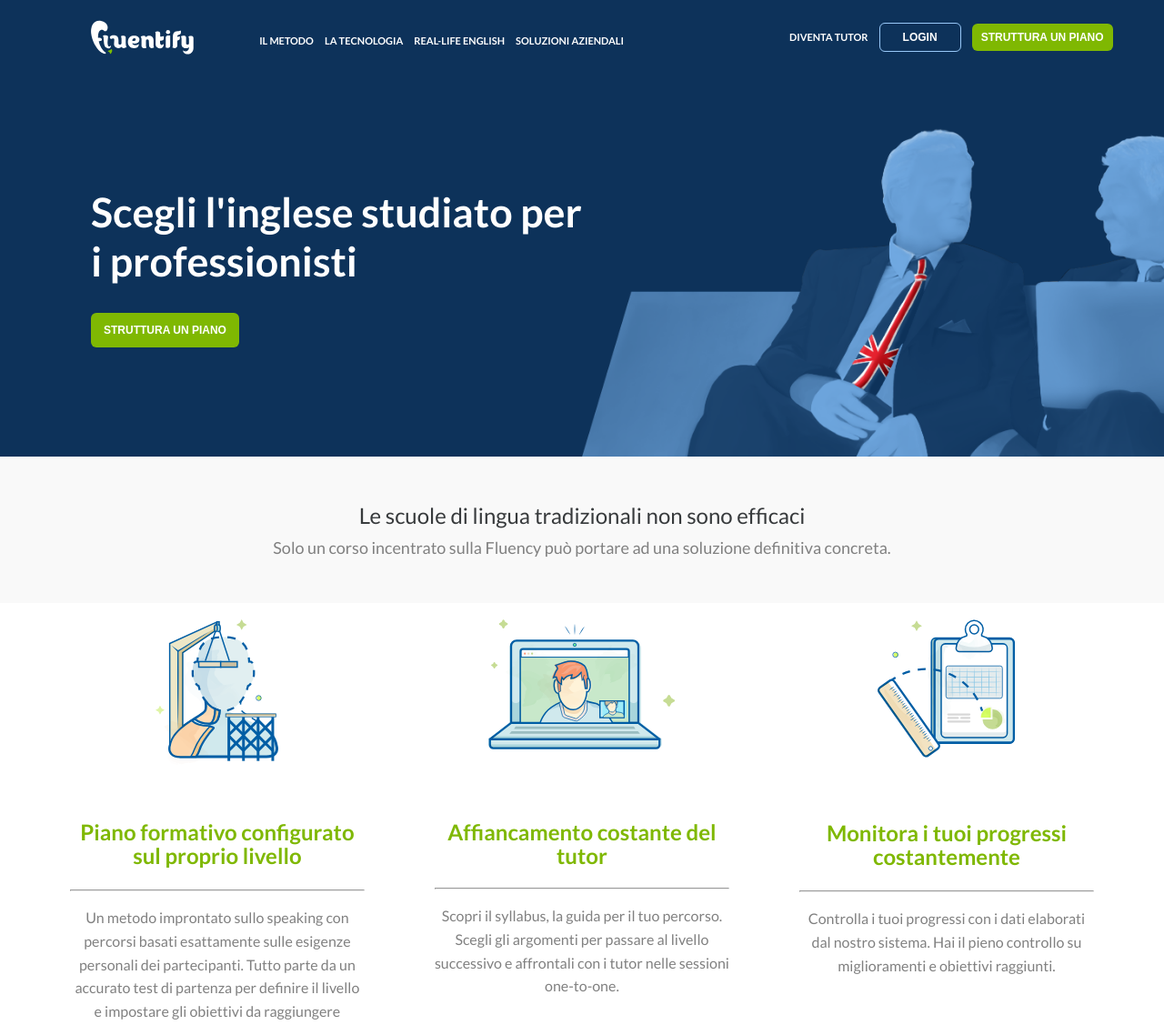
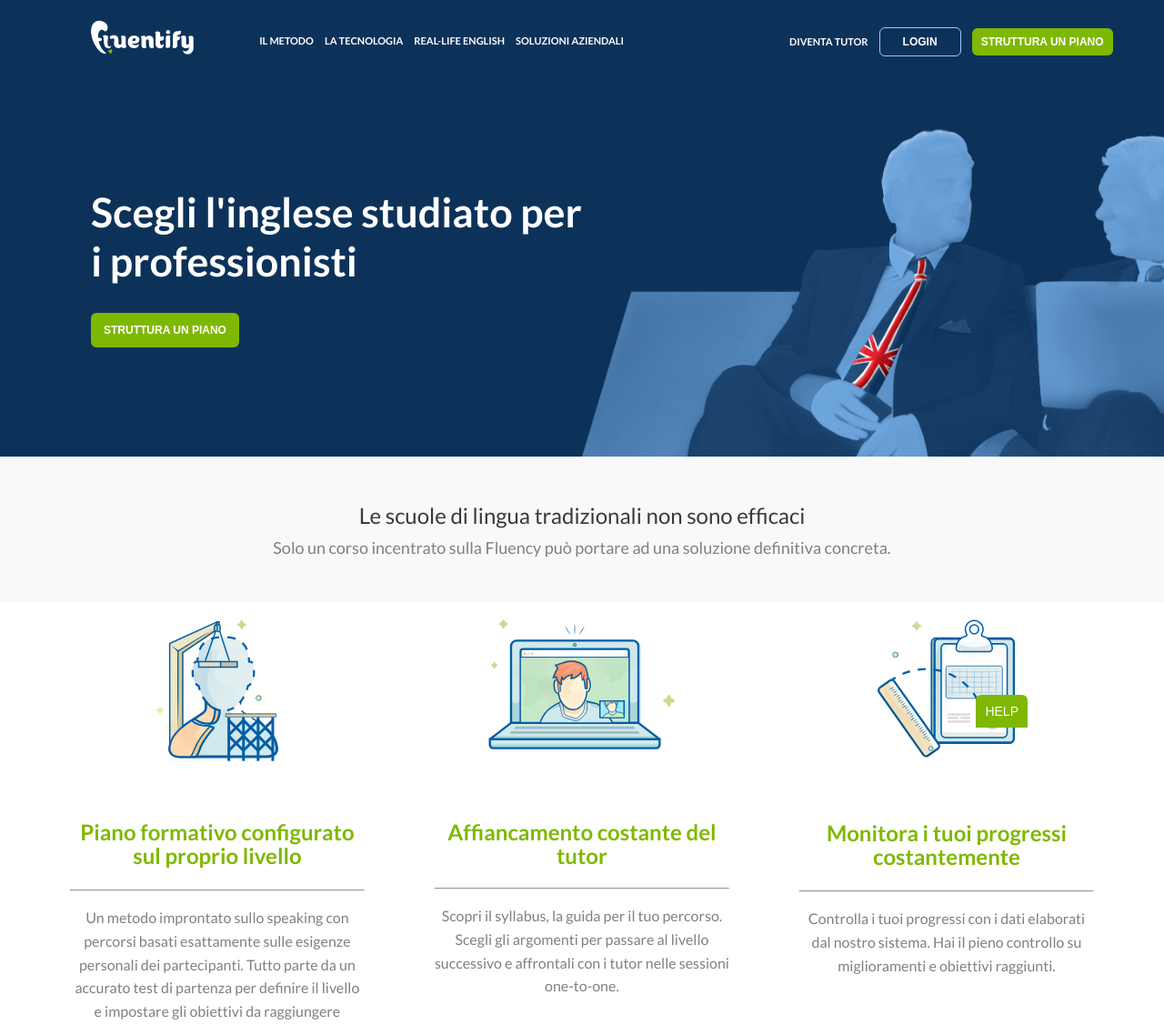
Before and after one commit to renzocarara/html-css-fluentify, a plain HTML site: page index.html in a window 1280 px wide. Shown: the top 1127 px of the page at 91% size. Drawn offline with Linux system fonts and the light colour scheme.

Commit message:
inserito bottone Help

```diff
--- a/index.html
+++ b/index.html
@@ -78,6 +78,8 @@
 
         <footer></footer>
 
+        <button id="help_btn" class="btn green">Help</button>
+
     </div> <!-- container -->
 </body>
 
--- a/style.css
+++ b/style.css
@@ -43,6 +43,18 @@ body {
     cursor: pointer;
     /* azzero le impostazioni del browser sui bordi dei bottoni */
     border-width: 0px;
+}
+
+/* bottone HELP fisso a fondo pagina */
+#help_btn {
+    font-size: 14px;
+    font-weight: 400;
+    padding: 10px 10px;
+    position: fixed;
+    right: 150px;
+    bottom: 0;
+    border-bottom-left-radius: 0;
+    border-bottom-right-radius: 0;
 }
 
 /* --------------------------------------------- */
@@ -106,7 +118,7 @@ nav a {
 
 .nav_menu_right {
     /* uso il margine superiore per allineare il menu di destra a quello di sinistra */
-    margin: 25px 0 0 100px;
+    margin: 30px 0 0 100px;
 }
 
 #login_btn {
```
